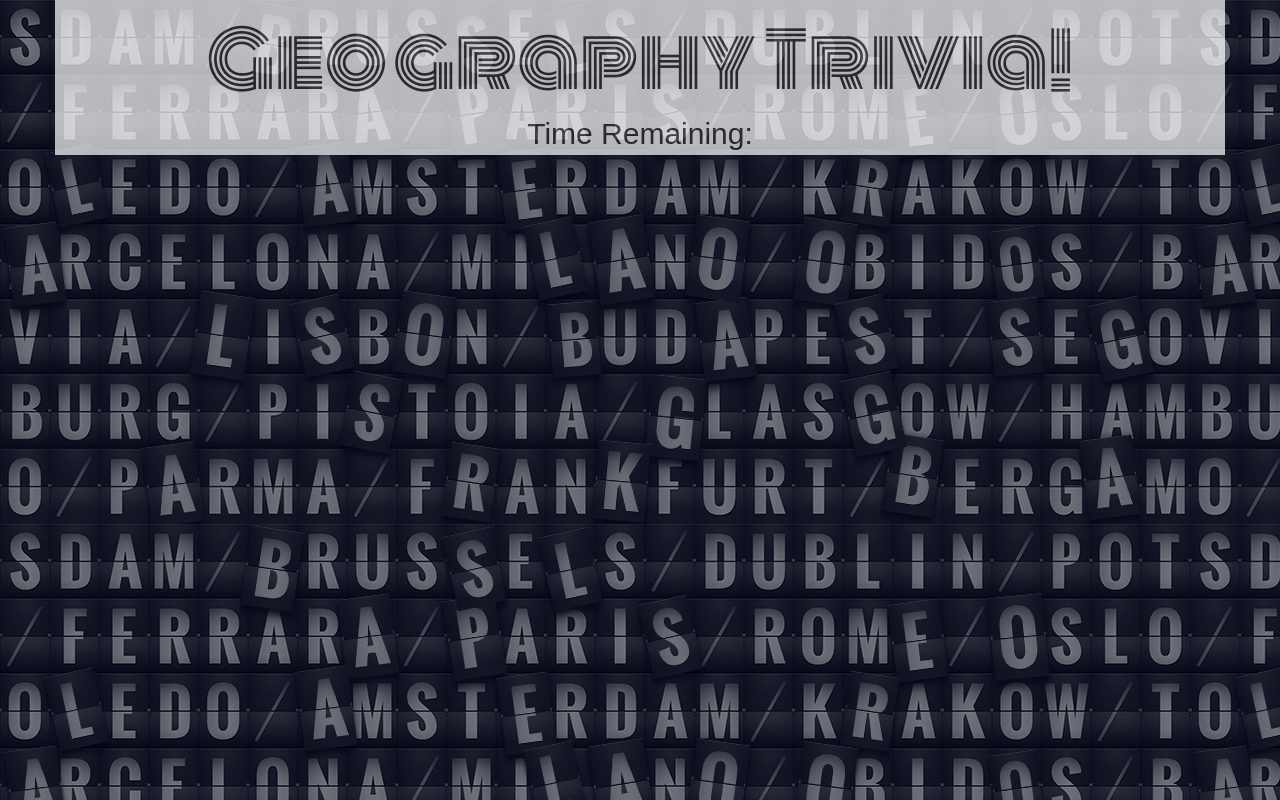
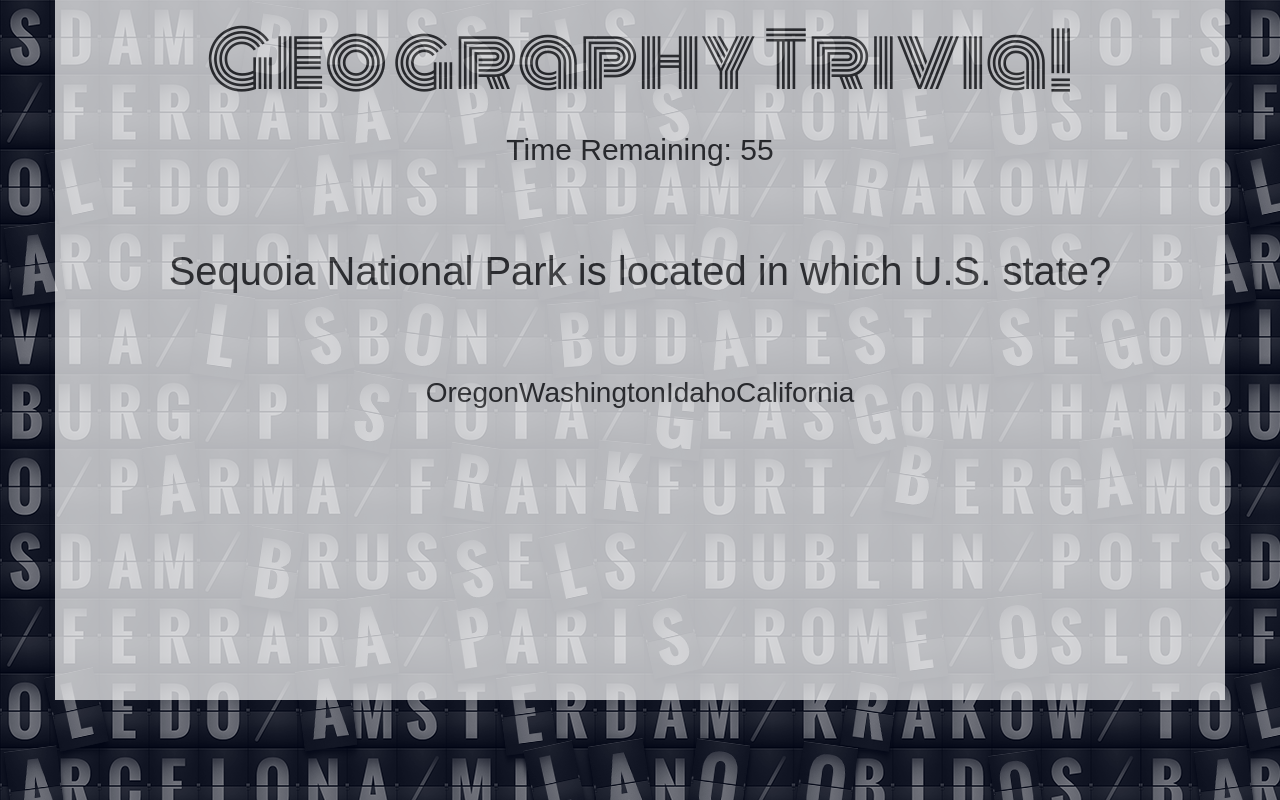
Before and after one commit to dworland/TriviaGame, a plain HTML site: page index.html in a window 1280 px wide. Drawn offline with nearby package versions, Linux system fonts and the light colour scheme.

Commit message:
declared variables, set timer

```diff
--- a/assets/css/style.css
+++ b/assets/css/style.css
@@ -5,6 +5,11 @@ body {
 .container {
 	background-color: white;
 	opacity: 0.7;
+	height: 700px;
+}
+
+.row {
+	height: 130px;
 }
 
 .game-container {
@@ -23,3 +28,13 @@ h1 {
 	font-family: "Arial", "Helvetica Neue", Helvetica, sans-serif;
 	font-size: 30px;
 }
+
+.question {
+	font-family: "Arial", "Helvetica Neue", Helvetica, sans-serif;
+	font-size: 40px;
+}
+
+.answers {
+	font-family: "Arial", "Helvetica Neue", Helvetica, sans-serif;
+	font-size: 28px;
+}
--- a/assets/javascript/app.js
+++ b/assets/javascript/app.js
@@ -1,57 +1,98 @@
+$(document).ready(function() {
+
+	var countdown = 60;
+
+	var timer;
+	var sixtySeconds;
+	var stop;
+
+	var timeRemaining = $("#timeRemaining");
+	timeRemaining.html("<h2> Time Remaining: " + countdown + "</h2>");
+
+	var currentQuestion = $("#question");
+
+	var answerSelection = $("#answerSelection");
+
+	var correctAnswer = $("#correctAnswer");
+
+	var correctAnswers = $("#totalCorrect");
+	var correct = 0;
+
+	var incorrectAnswers = $("#totalIncorrect");
+	var incorrect = 0;
+
+	var intervalId;
+
+	var userGuess = "";
+
+
 var question1 = {
 	question: "Sequoia National Park is located in which U.S. state?",
-	answer1: "Oregon",
-	answer2: "Washington",
-	answer3: "Idaho",
-	answer4: "California",
-	correctAnswer: "California",
+	answers: ["Oregon", "Washington", "Idaho", "California"],
+	correctAnswer: "California"
 }
 
 var question2 = {
 	question: "What is the largest ocean on planet Earth?",
-	answer1: "Atlantic",
-	answer2: "Pacific",
-	answer3: "Arctic",
-	answer4: "Indian",
-	correctAnswer: "Pacific",
+	answers: ["Atlantic", "Pacific", "Arctic", "Indian"],
+	correctAnswer: "Pacific"
 }
 
 var question3 = {
 	question: "What is the name of the longest mountain range in North America?",
-	answer1: "Rocky Mountains",
-	answer2: "Sierra Nevada",
-	answer3: "Appalachian Mountains",
-	answer4: "Great Smoky Mountains",
+	answers: ["Rocky Mountains", "Sierra Nevada", "Appalachian Mountains", "Great Smoky Mountains"],
 	correctAnswer: "Rocky Mountains",
 }
 
-var question2 = {
+var question4 = {
 	question: "In which South American country would you find the ancient Incan citadel Machu Picchu?",
-	answer1: "Brazil",
-	answer2: "Peru",
-	answer3: "Argentina",
-	answer4: "Chile",
-	correctAnswer: "Peru",
+	answers: ["Brazil", "Peru", "Argentina", "Chile"],
+	correctAnswer: "Peru"
 }
 
-var question2 = {
+var question5 = {
 	question: "Beirut is the capital and largest city of what country?",
-	answer1: "Germany",
-	answer2: "Portugal",
-	answer3: "Lebanon",
-	answer4: "Romania",
-	correctAnswer: "Lebanon",
+	answers: ["Germany", "Portugal", "Lebanon", "Romania"],
+	correctAnswer: "Lebanon"
 }
 
 // Player has a limited amount of time to finish the quiz
 
-// Show only one question until player answers, or time runs out
+function timer() {
+	intervalId = setInterval(sixtySeconds, 1000);
+};
+
+function sixtySeconds() {
+	countdown--;
+	timeRemaining.html("<h2> Time Remaining: " + countdown + "</h2>");
+
+	if (countdown === 0) {
+		stop();
+	}
+}
+
+function stop() {
+	clearInterval(intervalId);
+}
+
+
+startGame();
+
+
+// Show first question until player answers, or time runs out
+
+function startGame() {
+	timer();
+	$("#timeRemaining").html("<h2> Time Remaining: " + countdown + "</h2>");
+	currentQuestion.html(question1.question);
+	answerSelection.html(question1.answers);
+}
+
+// Turn answers into buttons
+
+// Add button hovers
 
 // If player selects correct answer, show screen congratulating them
-
-// After a few seconds, display next question
-
-// If player runs out of time, tell them time is up, display correct answer
 
 // After a few seconds, display next question
 
@@ -59,4 +100,8 @@ var question2 = {
 
 // After a few seconds, display next question
 
+// If player runs out of time, tell them time is up, display correct answer, end game
+
 // On the final screen, show the number of correct answers, incorrect answers, and an option to restart the game (without reloading the page).
+
+});
--- a/index.html
+++ b/index.html
@@ -27,7 +27,7 @@
 
 			<div class="row">
 
-				<div id="timeRemaining" class="time-remaining">Time Remaining:</div>
+				<div id="timeRemaining" class="time-remaining"></div>
 
 			</div>
 
@@ -43,6 +43,20 @@
 
 			</div>
 
+			<div class="row">
+
+				<div id="correctAnswer"></div>
+
+			</div>
+
+			<div class="row">
+
+				<div id="totalCorrect"></div>
+
+				<div id="totalIncorrect"></div>
+
+			</div>
+
 		</div>
 
 	</div>
@@ -50,7 +64,7 @@
 </div>
 
 
-<script type="text/javascript" src="assets/javascript/game.js"></script>
+<script type="text/javascript" src="assets/javascript/app.js"></script>
 
 </body>
 </html>
```
